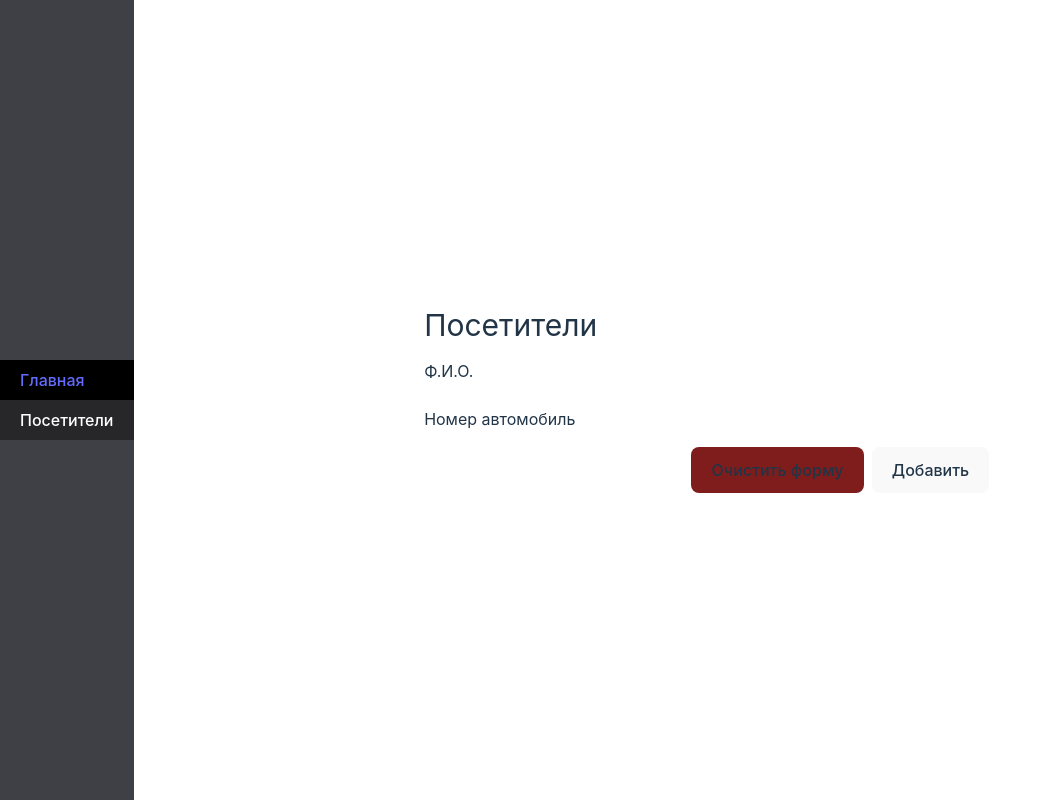
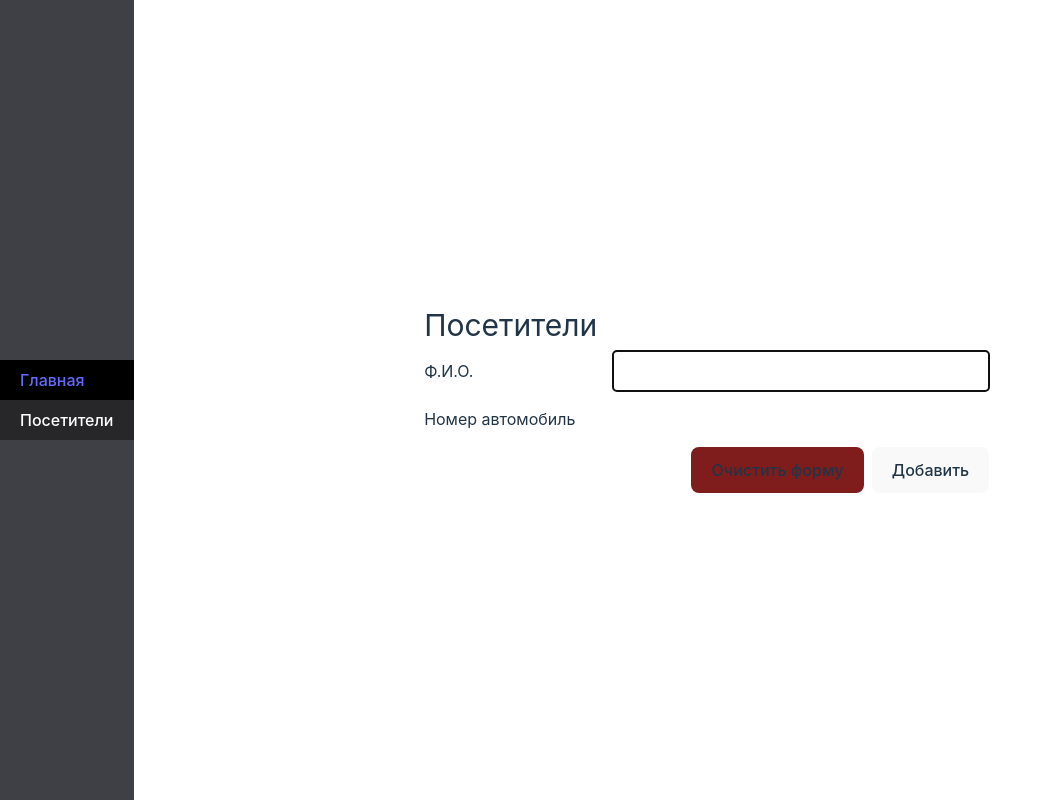
Before and after one commit to DedRobin/soir-user-log, a React (Vite) app: page /visitors in a window 1280 px wide. Shown: the whole page, without its empty margins (0-1053 px from the left). Built offline with nearby package versions, Linux system fonts and the light colour scheme.

Commit message:
feat: reset visitor form

```diff
--- a/src/components/VisitorForm/ButtonGroup.tsx
+++ b/src/components/VisitorForm/ButtonGroup.tsx
@@ -1,7 +1,17 @@
-export default function ButtonGroup() {
+import { MouseEventHandler } from 'react';
+
+export default function ButtonGroup({
+  clearForm,
+}: {
+  clearForm: MouseEventHandler<HTMLButtonElement>;
+}) {
   return (
     <div className="button-group self-end flex gap-2">
-      <button className="clear-button bg-red-900" type="button">
+      <button
+        className="clear-button bg-red-900"
+        type="button"
+        onClick={clearForm}
+      >
         Очистить форму
       </button>
       <button className="submit-button" type="submit">
--- a/src/components/VisitorForm/Field.tsx
+++ b/src/components/VisitorForm/Field.tsx
@@ -7,6 +7,7 @@ export interface FieldProps {
   label: string;
   type: HTMLInputTypeAttribute;
   error: FieldError | undefined;
+  autoFocus?: boolean;
 }
 
 export default function Field({
@@ -15,11 +16,17 @@ export default function Field({
   label,
   type,
   error,
+  autoFocus,
 }: FieldProps) {
   return (
     <div className="field flex justify-between items-center gap-2 relative">
       <label htmlFor={id}>{label}</label>
-      <input className="rounded p-2 basis-2/3" type={type} {...register} />
+      <input
+        className="rounded p-2 basis-2/3"
+        type={type}
+        {...register}
+        autoFocus={autoFocus}
+      />
       {error && (
         <span className="absolute right-0 px-2 text-red-500">
           Введите текст
--- a/src/components/VisitorForm/index.tsx
+++ b/src/components/VisitorForm/index.tsx
@@ -11,8 +11,10 @@ export default function VisitorForm() {
   const {
     register,
     handleSubmit,
+    reset,
     formState: { errors },
   } = useForm<VisitorFormInput>();
+
   const submitForm: SubmitHandler<VisitorFormInput> = (data) => {
     alert([data.fullname, data.car]);
   };
@@ -26,6 +28,7 @@ export default function VisitorForm() {
         label="Ф.И.О."
         type="text"
         error={errors.fullname}
+        autoFocus={true}
       />
       <Field
         id="car"
@@ -34,7 +37,7 @@ export default function VisitorForm() {
         type="text"
         error={errors.car}
       />
-      <ButtonGroup />
+      <ButtonGroup clearForm={() => reset()} />
     </form>
   );
 }
```
